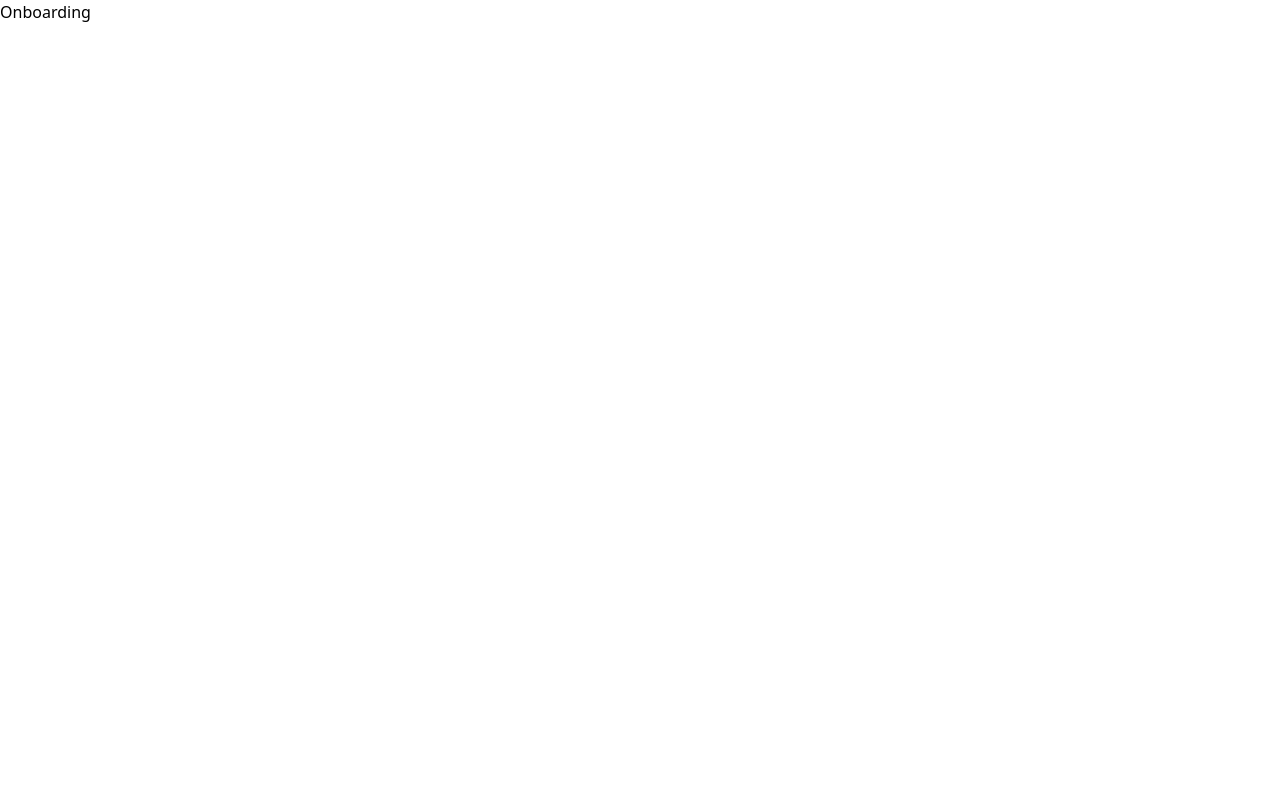
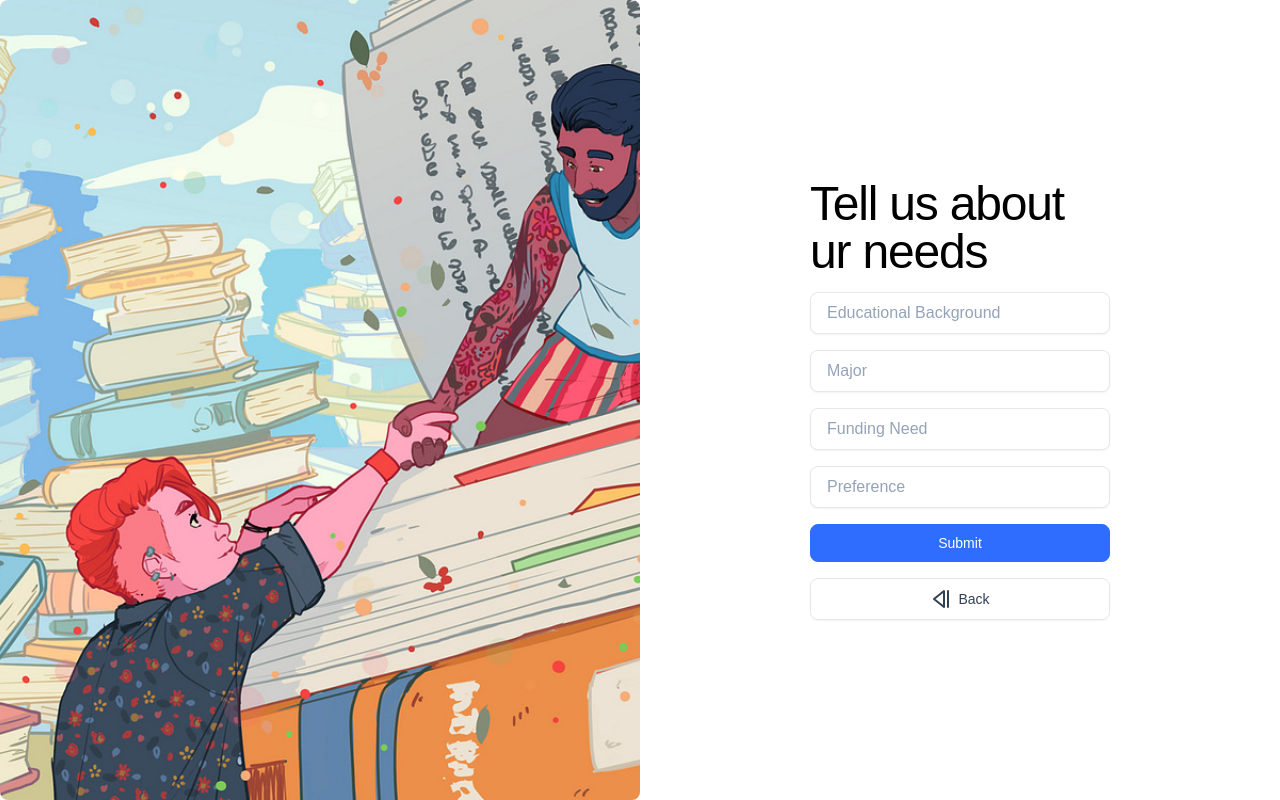
Before and after one commit to udilz/scholaship-fe, a React (Vite) app: page /onboarding in a window 1280 px wide. Built offline with nearby package versions, Linux system fonts and the light colour scheme.

Commit message:
add onboarding components

```diff
--- a/src/components/ui/button.tsx
+++ b/src/components/ui/button.tsx
@@ -40,7 +40,7 @@ interface ButtonProps extends TButton, React.ComponentPropsWithRef<'button'> {
 export const Button = (props: ButtonProps) => {
   return (
     <button {...props} className={twMerge(buttonStyle({ ...props }), props.className)}>
-      <div className="flex items-center gap-2">
+      <div className="flex items-center gap-1">
         {props.startContent}
         <div>{props.children}</div>
         {props.endContent}
--- a/src/components/ui/input.tsx
+++ b/src/components/ui/input.tsx
@@ -3,7 +3,7 @@ import { twMerge } from 'tailwind-merge';
 import React from 'react';
 
 const inputStyle = tv({
-  base: 'block w-full border font-medium placeholder:font-light placeholder:text-slate-200 focus:outline-none focus:ring-2 focus:ring-primary-100 focus:border-primary-500 shadow-sm transition duration-200',
+  base: 'block w-full border font-medium placeholder:font-light placeholder:text-slate-400 focus:outline-none focus:ring-2 focus:ring-primary-100 focus:border-primary-500 shadow-sm transition duration-200',
   variants: {
     size: {
       small: 'text-sm px-2 py-1 rounded-md',
--- a/src/features/onboarding/components/onboarding.tsx
+++ b/src/features/onboarding/components/onboarding.tsx
@@ -1,7 +1,32 @@
-
+import { Input } from '@/components/ui/input';
+import { Button } from '@/components/ui/button';
+import { StepBack } from 'lucide-react';
 
 export const Onboarding = () => {
   return (
-    <div>Onboarding</div>
-  )
-}
+    <main className="font-poppins h-screen w-full">
+      <div className="absolute flex h-full w-2/4 justify-start">
+        <div className="relative w-full">
+          <img className="absolute left-0 top-0 h-full w-full rounded-lg object-cover" src="/images/onboarding.jpg" alt="College Image" />
+        </div>
+      </div>
+      <div className="flex h-full justify-end">
+        <div className="flex h-full w-2/4 items-center justify-center">
+          <div className="w-[300px] space-y-4">
+            <div>
+              <h1>Tell us about ur needs</h1>
+            </div>
+            <div className="space-y-4">
+              <Input placeholder="Educational Background" />
+              <Input placeholder="Major" />
+              <Input placeholder="Funding Need" />
+              <Input placeholder="Preference" />
+              <Button className="flex w-full justify-center">Submit</Button>
+              <Button startContent={<StepBack />} variant='outline' className="flex w-full justify-center">Back</Button>
+            </div>
+          </div>
+        </div>
+      </div>
+    </main>
+  );
+};
--- a/src/index.css
+++ b/src/index.css
@@ -1,3 +1,15 @@
 @tailwind base;
 @tailwind components;
 @tailwind utilities;
+
+@layer base {
+    h1 {
+      @apply text-5xl font-medium tracking-tight;
+    }
+    h2 {
+      @apply text-4xl font-medium tracking-tight;
+    }
+    h3 {
+      @apply text-3xl font-medium tracking-tight;
+    }
+  }
--- a/tailwind.config.js
+++ b/tailwind.config.js
@@ -3,6 +3,9 @@ export default {
   content: ["./index.html", "./src/**/*.{js,ts,jsx,tsx}"],
   theme: {
     extend: {
+      fontFamily: {
+        poppins: ['Poppins', 'sans-serif'],
+      },
       colors: {
         primary: {
           50: "#eef5ff",
@@ -29,6 +32,7 @@ export default {
           800: "#1e1eaf",
           900: "#1e208a",
           950: "#171754",
+
         },
       },
     },
```
Also changed, not shown: public/images/onboarding.jpg (added), 1 other file (tests, documents, lock files or other folders).
